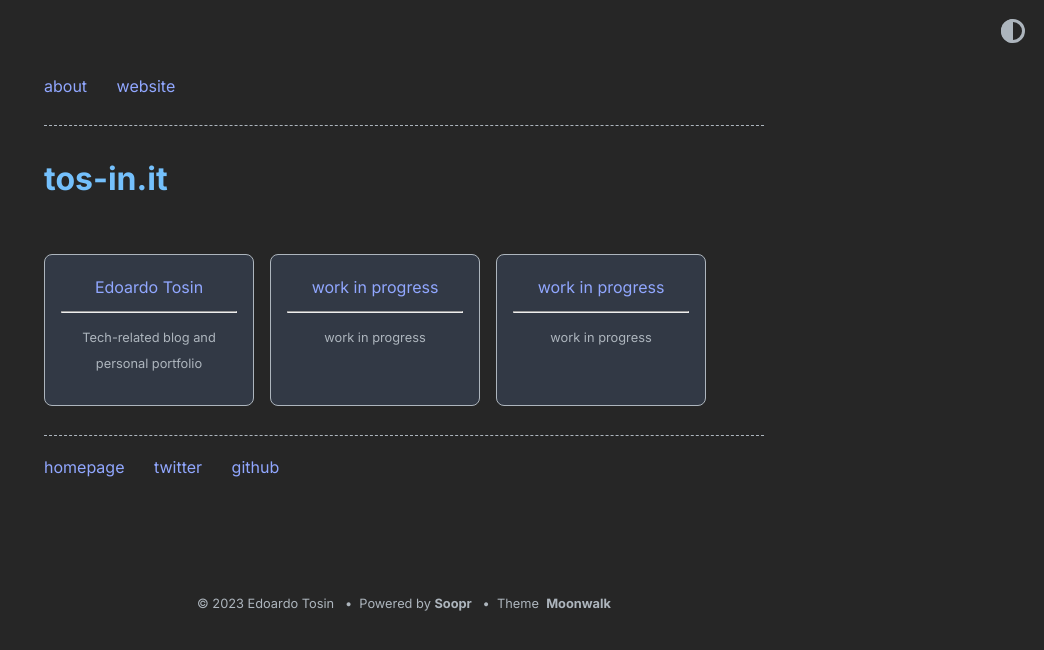
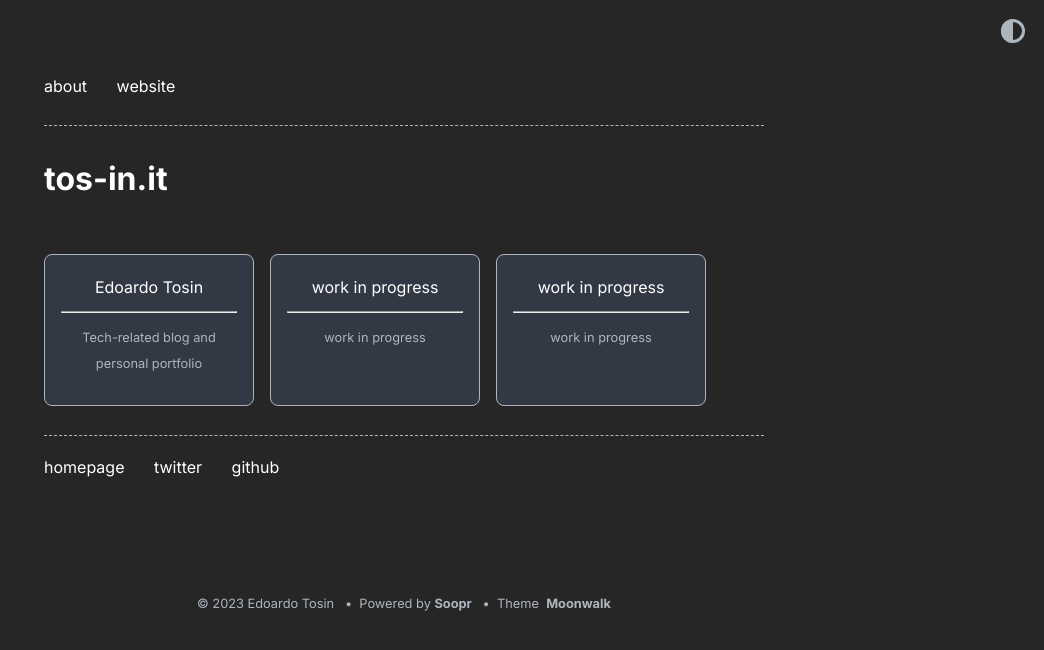
Before and after one commit to lorenzotosin/tos-in.it, a Jekyll site: the page built from index.md, in a window 1280 px wide. Shown: the top 650 px of the page, without its empty margins (236-1280 px from the left). Built offline with Jekyll 4.4.1, drawn with Linux system fonts in a browser that asks for light colours.

Commit message:
Update moonwalk.scss

```diff
--- a/_sass/moonwalk.scss
+++ b/_sass/moonwalk.scss
@@ -69,7 +69,8 @@
     --headings: #1e293b;
     --text: #374151;
     --text-secondary: #6b7280;
-    --links: #6366f1;
+    --links: #000;
+    --links-hover: #6366f1;
     --highlight: #FFECB2; // light yellow
     --code-text: #9D174D;
     --share-text: #999;
@@ -77,8 +78,9 @@
 // -------------- THEME SWITCHER -------------- //
 @mixin dark-appearance {
   html, body  {
-      --headings: #74c0fc;
-      --links: #91A7FF;
+      --headings: #FFF;
+      --links: #FFF;
+      --links-hover: #91A7FF;
       --highlight: #41C7C7;
       --bg: #262626;
       --bg-secondary: #323945;
@@ -114,6 +116,18 @@
 }
 a {
   color: var(--links);
+  &:hover {
+    color: var(--links-hover);
+    .header {
+      color: var(--links-hover);
+    }
+    .body {
+      color: var(--links-hover);
+    }
+    a.parent {
+      border: 1px var(--links-hover) solid;
+    }
+  }
 }
 *:target { background-color: var(--bg-secondary); }
 
@@ -139,7 +153,7 @@
 }
 
 .theme-toggle:hover {
-  color: var(--links);
+  color: var(--links-hover);
   outline: none;
 }
 .theme-toggle:focus {
```
